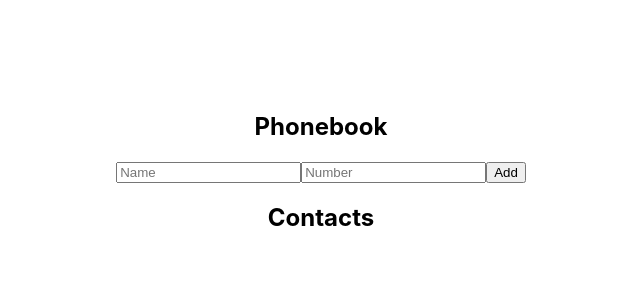
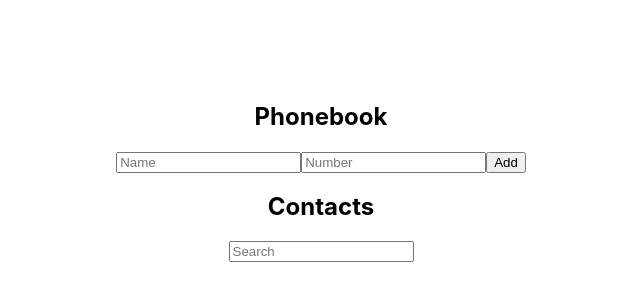
Before and after one commit to Rafacv23/Full-Stack-Open, a React (Create React App) app in the folder part02/phone-book/: page / in a window 1280 px wide. Shown: the part 220-520 px from the top of the page, without its empty margins (319-959 px from the left). Built offline with nearby package versions, Linux system fonts and the light colour scheme.

Commit message:
exercise 2.9 done, added filters to the search

```diff
--- a/part02/phone-book/src/App.js
+++ b/part02/phone-book/src/App.js
@@ -2,6 +2,7 @@ import React, { useState } from 'react'
 import Header from './components/header'
 import AddForm from './containers/add-form'
 import ContactDisplay from './containers/contact-display'
+import Input from './components/input'
 
 const App = () => {
   const [ persons, setPersons ] = useState([
@@ -9,6 +10,8 @@ const App = () => {
   ])
   const [ newPerson, setNewPerson ] = useState('')
   const [ newNumber, setNewNumber ] = useState('')
+  const [ searchPerson, setSearchPerson ] = useState('')
+  const [ filteredPersons, setFilteredPersons ] = useState('')
 
   const createPerson = (event) => {
     console.log(event.target.value)
@@ -33,7 +36,7 @@ const App = () => {
       alert("Error: Number length must be 9 characters.");
     } else {
       const person = {
-        name: newPerson,
+        name: newPerson.charAt(0).toUpperCase() + newPerson.slice(1),
         id: persons.length + 1,
         number: newNumber
       };
@@ -41,15 +44,29 @@ const App = () => {
     }
   }
 
+  const createSearchPerson = (event) => {
+    const searchTerm = event.target.value
+    const filteredSearchTerm = searchTerm.charAt(0).toUpperCase() + searchTerm.slice(1)
+    setSearchPerson(filteredSearchTerm)
+    filterPerson(filteredSearchTerm)
+  }
+
+  const filterPerson = (searchTerm) => {
+    const filtered = persons.filter((person) =>
+    person.name === searchTerm)
+    setFilteredPersons(filtered);
+  }
+
   return (
     <div className='body'>
       <Header name={"Phonebook"}></Header>
         <AddForm onSubmit={addPerson} value={newPerson} onChange={createPerson} valueNumber={newNumber} onChangeNumber={createNumber}></AddForm>
       <Header name={"Contacts"}></Header>
-      <ContactDisplay array={persons}>
-        {persons.map((person) => (
-          <div key={person.id}>{person.name}</div>
-        ))}
+      <Input value={searchPerson} onChange={createSearchPerson} placeholder={"Search"}></Input>
+      <ContactDisplay array={filteredPersons.length > 0 ? filteredPersons : persons}>
+        {filteredPersons.length > 0
+          ? filteredPersons.map((person) => <div key={person.id}>{person.name}</div>)
+          : persons.map((person) => <div key={person.id}>{person.name}</div>)}
       </ContactDisplay>
     </div>
   )
```
